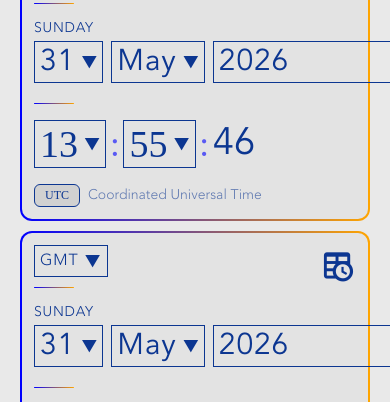
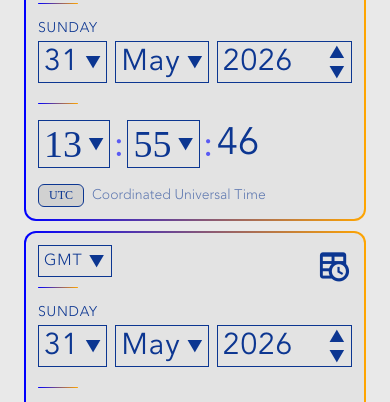
Before and after one commit to christopherdgibson/tzcomp, a React Native app: screen / in a window 390 px wide. Shown: the part 153-555 px from the top of the page. Built offline with nearby package versions, Linux system fonts and the light colour scheme; a web font is replaced by a local one.

Commit message:
Adapt for web demo view #tzcomp

```diff
--- a/App.tsx
+++ b/App.tsx
@@ -1,5 +1,5 @@
 import { StatusBar } from 'expo-status-bar';
-import { StyleSheet, View } from 'react-native';
+import { Platform , ScrollView, StyleSheet, View } from 'react-native';
 import { useFonts } from 'expo-font';
 // import { SafeAreaView } from 'react-native-safe-area-context';
 import {ThemeProvider} from '@/contexts/theme-context';
@@ -7,8 +7,11 @@ import {SettingsProvider} from '@/contexts/settings-context';
 import TimeZoneApp from "@/components/TimeZoneApp";
 import timeZoneData from "@/constants/time-zone-names.json";
 const timeZoneNames = timeZoneData.timeZoneNames;
+import { useTheme } from '@/hooks/use-theme';
 
 export default function App() {
+      const theme = useTheme();
+      const styles = makeStyles(theme);
     const [fontsLoaded] = useFonts({
     'AvenirLTStdLight': require('./assets/fonts/AvenirLTStdLight.otf'),
     'AvenirLTStdBook': require('./assets/fonts/AvenirLTStdBook.otf'),
@@ -21,21 +24,32 @@ export default function App() {
     //       </SafeAreaView>
     <SettingsProvider>
       <ThemeProvider>
+        <ScrollView style={styles.cardContainer}>
           <View style={styles.container}>
             <TimeZoneApp timeZoneNames={timeZoneNames} />
             <StatusBar style="auto" />
           </View>
+        </ScrollView>
       </ThemeProvider>
     </SettingsProvider>
   );
 }
-
-const styles = StyleSheet.create({
+const makeStyles = (theme: ReturnType<typeof useTheme>) =>
+StyleSheet.create({
   container: {
       flex: 1,
-    backgroundColor: '#fff',
+      backgroundColor: theme.bgContainer,
       alignItems: 'center',
-    justifyContent: 'center',
+      width: Platform.OS === 'web' ? undefined : '100%',
+      maxWidth: Platform.OS === 'web' ? 480 : undefined,
+      alignSelf: 'center',
+  },
+  cardContainer: {
+    position: 'relative',
     width: '100%',
+    backgroundColor: theme.bgContainer,
+    marginTop: 0,
+    margin: 'auto',
+    color: theme.fontColor,
   },
 });
--- a/app.json
+++ b/app.json
@@ -20,7 +20,8 @@
         "foregroundImage": "./assets/adaptive-icon.png",
         "backgroundColor": "#ffffff"
       },
-      "package": "com.christopherdgibson.tzcomp"
+      "package": "com.christopherdgibson.tzcomp",
+      "softwareKeyboardLayoutMode": "pan"
     },
     "web": {
       "favicon": "./assets/favicon.png"
--- a/components/dropdowns/NumberUpDown.tsx
+++ b/components/dropdowns/NumberUpDown.tsx
@@ -1,5 +1,5 @@
 import { useEffect, useState } from "react";
-import { StyleProp, StyleSheet, Text, TextInput, TextStyle, TouchableOpacity, View } from 'react-native';
+import { Platform, StyleProp, StyleSheet, Text, TextInput, TextStyle, TouchableOpacity, View } from 'react-native';
 import { useTheme } from '@/hooks/use-theme';
 
 import type {OnChange} from "@/constants/types";
@@ -41,7 +41,7 @@ export default function NumberUpDown({ style, fontStyle, input, display = n => n
   return (
     <View style={[style, styles.numberUpDown]}>
       <TextInput
-        style={[fontStyle]}
+        style={[fontStyle, styles.textInput]}
         value={inputValue}
         onChangeText={handleInputChange}
         keyboardType="numeric"
@@ -81,6 +81,15 @@ const makeStyles = (theme: ReturnType<typeof useTheme>) =>
       alignContent: 'center',
       alignItems: 'center',
     },
+    textInput: {
+      ...Platform.select({
+          web: {
+            minWidth: 100,
+            width: 0,
+            flexGrow: 1,
+          } as any,
+      })
+    },
     upDownArrow: {
       color: theme.fontColor,
       fontSize: 16,
@@ -90,5 +99,5 @@ const makeStyles = (theme: ReturnType<typeof useTheme>) =>
       paddingHorizontal: 6,
       justifyContent: 'center',
       alignSelf: 'center',
-    }
+    },
   });
```
Also changed, not shown: 1 other file (tests, documents, lock files or other folders). Lines whose indentation alone changed are shown as unchanged.
